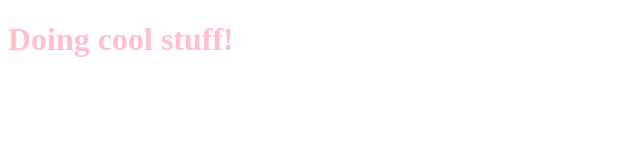
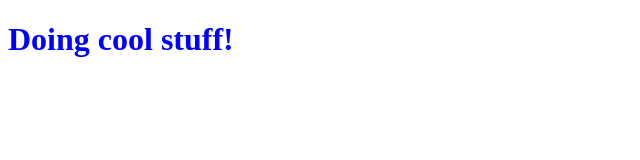
Before and after one commit to engineeringbird/test, a plain HTML site: page index.html in a window 1280 px wide. Shown: the whole page, without its empty margins (0-640 px from the left). Drawn offline with Linux system fonts and the light colour scheme.

Commit message:
changed h1 color with js

```diff
--- a/app.js
+++ b/app.js
@@ -0,0 +1,3 @@
+var title = document.getElementById('titleh1');
+
+title.style.color = 'blue';
--- a/index.html
+++ b/index.html
@@ -6,6 +6,10 @@
     <link href="style.css" rel="stylesheet" />
   </head>
   <body>
-    <h1>Doing cool stuff!</h1>
+    <h1 id="titleh1">Doing cool stuff!</h1>
+
+
+
+  <script src="app.js" type="text/javascript"></script>
   </body>
 </html>
```
